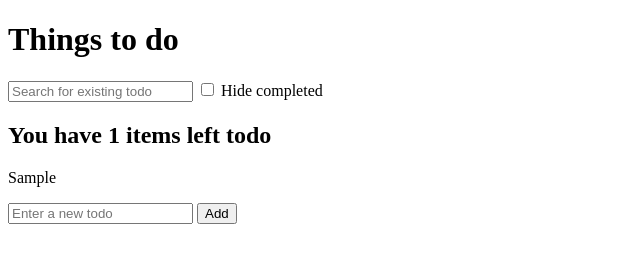
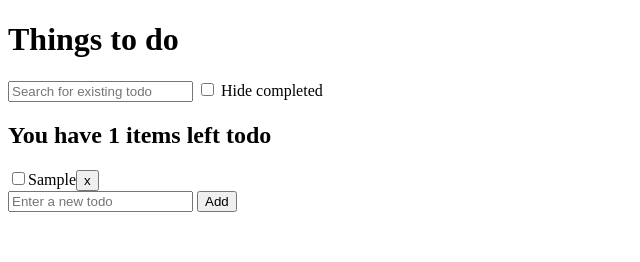
Before and after one commit to danbuckland/udemy-javascript-bootcamp, a plain HTML site: page todo-app/index.html in a window 1280 px wide. Both pictures are taken after typing "Sample" into the empty fields and a click on the button "Add". Shown: the whole page, without its empty margins (0-640 px from the left). Drawn offline with Linux system fonts and the light colour scheme.

Commit message:
Refactor code end of lecture 67

```diff
--- a/todo-app/index.html
+++ b/todo-app/index.html
@@ -17,6 +17,7 @@
     <input type="text" placeholder="Enter a new todo" name="newTodo">
     <button>Add</button>
   </form>
+  <script src="todo-functions.js"></script>
   <script src="todo-app.js"></script>
 </body>
 
--- a/todo-app/todo-app.js
+++ b/todo-app/todo-app.js
@@ -1,14 +1,9 @@
-let todos = [];
-
 const filters = {
   searchText: '',
   hideCompleted: false
 }
 
-const todosJSON = localStorage.getItem('todos')
-if (todosJSON !== null) {
-  todos = JSON.parse(todosJSON);
-}
+const todos = getSavedTodos();
 
 const incompleteTodos = function(todos) {
   let incompleteTodos = todos.filter(function (todo) {
@@ -21,32 +16,6 @@ const getRemainingTodosCount = function (todos) {
   return incompleteTodos(todos).length;
 };
 
-const renderTodos = function(todos, filters) {
-  let filteredTodos = todos.filter(function(todo) {
-    return todo.text.toLowerCase().includes(filters.searchText.toLowerCase())
-  })
-
-  const incompleteTodos = filteredTodos.filter(function (todo) {
-    return !todo.complete
-  });
-
-  if (filters.hideCompleted) { filteredTodos = incompleteTodos };
-
-  document.querySelector('#todos').innerHTML = '';
-
-  // Display todo count summary
-  let summary = document.createElement('h2');
-  summary.textContent = `You have ${incompleteTodos.length} items left todo`;
-  document.querySelector('#todos').appendChild(summary)
-
-  // Display each todo based on filters
-  filteredTodos.forEach(function (todo) {
-    const todoText = document.createElement('p')
-    todoText.textContent = todo.text
-    document.querySelector('#todos').appendChild(todoText)
-  });
-}
-
 renderTodos(todos, filters);
 
 // Add a todo and render it
@@ -56,7 +25,7 @@ document.querySelector('#todo-form').addEventListener('submit', function(e) {
     text: e.target.elements.newTodo.value,
     complete: false
   });
-  localStorage.setItem('todos', JSON.stringify(todos));
+  saveTodos(todos);
   renderTodos(todos, filters);
   e.target.elements.newTodo.value = '';
 });
--- /dev/null
+++ b/todo-app/todo-functions.js
@@ -0,0 +1,62 @@
+// Get saved todos from local storage
+const getSavedTodos = function () {
+  const todosJSON = localStorage.getItem('todos')
+  if (todosJSON !== null) {
+    return JSON.parse(todosJSON);
+  } else {
+    return []
+  }
+}
+
+// Save todos to local storage
+const saveTodos = function (todos) {
+  localStorage.setItem('todos', JSON.stringify(todos));
+}
+
+// Render todos on the page
+const renderTodos = function (todos, filters) {
+  let filteredTodos = todos.filter(function (todo) {
+    let searchTextMatch = todo.text.toLowerCase().includes(filters.searchText.toLowerCase())
+    let hideCompletedMatch = !filters.hideCompleted || !todo.complete
+
+    return searchTextMatch && hideCompletedMatch
+  })
+
+  const incompleteTodos = filteredTodos.filter(function (todo) {
+    return !todo.complete
+  });
+
+  if (filters.hideCompleted) { filteredTodos = incompleteTodos };
+  document.querySelector('#todos').innerHTML = '';
+
+  // Display todo count summary
+  document.querySelector('#todos').appendChild(generateSummaryDOM(incompleteTodos));
+  // Display each todo based on filters
+  filteredTodos.forEach(function (todo) {
+    document.querySelector('#todos').appendChild(generateTodoDOM(todo));
+  });
+}
+
+// Returns a DOM element for an individual todo
+const generateTodoDOM = function (todo) {
+  const todoEl = document.createElement('div')
+  const todoText = document.createElement('span')
+  const checkbox = document.createElement('input')
+  const removeButton = document.createElement('button')
+
+  checkbox.setAttribute('type', 'checkbox');
+  todoText.textContent = todo.text
+  removeButton.textContent = 'x'
+
+  todoEl.appendChild(checkbox)
+  todoEl.appendChild(todoText)
+  todoEl.appendChild(removeButton)
+  return todoEl
+}
+
+// Returns a DOM element for the summary of incomplete todos
+const generateSummaryDOM = function (incompleteTodos) {
+  let summary = document.createElement('h2');
+  summary.textContent = `You have ${incompleteTodos.length} items left todo`;
+  return summary
+}
```
Also changed, not shown: notes-app/index.html (+1 -1 lines), notes-app/notes-app.js (+2 -26 lines), notes-app/notes-functions.js (added, +50 -0 lines).
